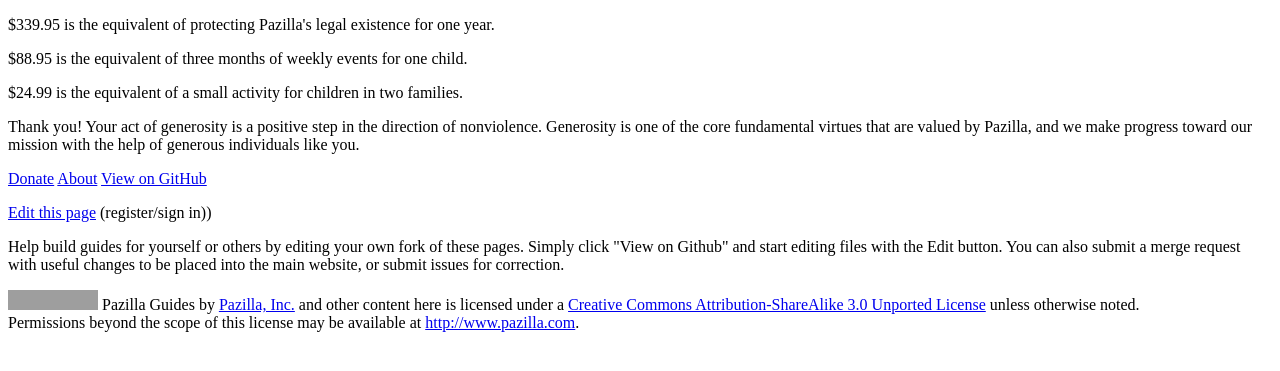
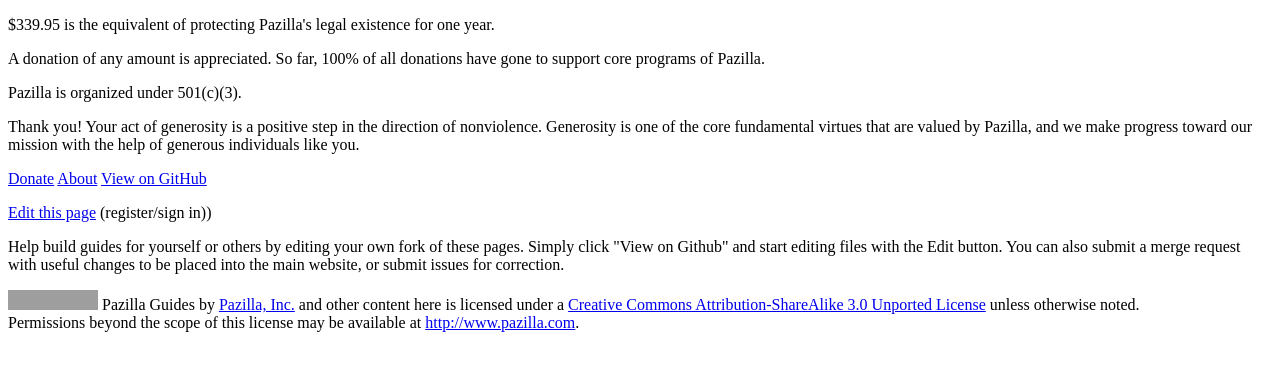
Before and after one commit to pazilla/d.pazilla.github.io, a Jekyll site: the page built from donate/index.html, in a window 1280 px wide, cut to the strip 472-843 px from the top of the page. Built offline with Jekyll 4.4.1, drawn with Linux system fonts in a browser that asks for light colours; some web fonts are replaced; grey boxes are pictures that could not be loaded.

Commit message:
Update index.html

```diff
--- a/donate/index.html
+++ b/donate/index.html
@@ -15,10 +15,11 @@
 $339.95 is the equivalent of protecting Pazilla's legal existence for one year.
 </p>
 <p>
-$88.95 is the equivalent of three months of weekly events for one child.
+A donation of any amount is appreciated.
+So far, 100% of all donations have gone to support core programs of Pazilla.
 </p>
 <p>
-$24.99 is the equivalent of a small activity for children in two families.
+Pazilla is organized under 501(c)(3).
 </p>
 <p>Thank you! Your act of generosity is a positive step in the direction of nonviolence.
 Generosity is one of the core fundamental virtues that are valued by Pazilla,
```
